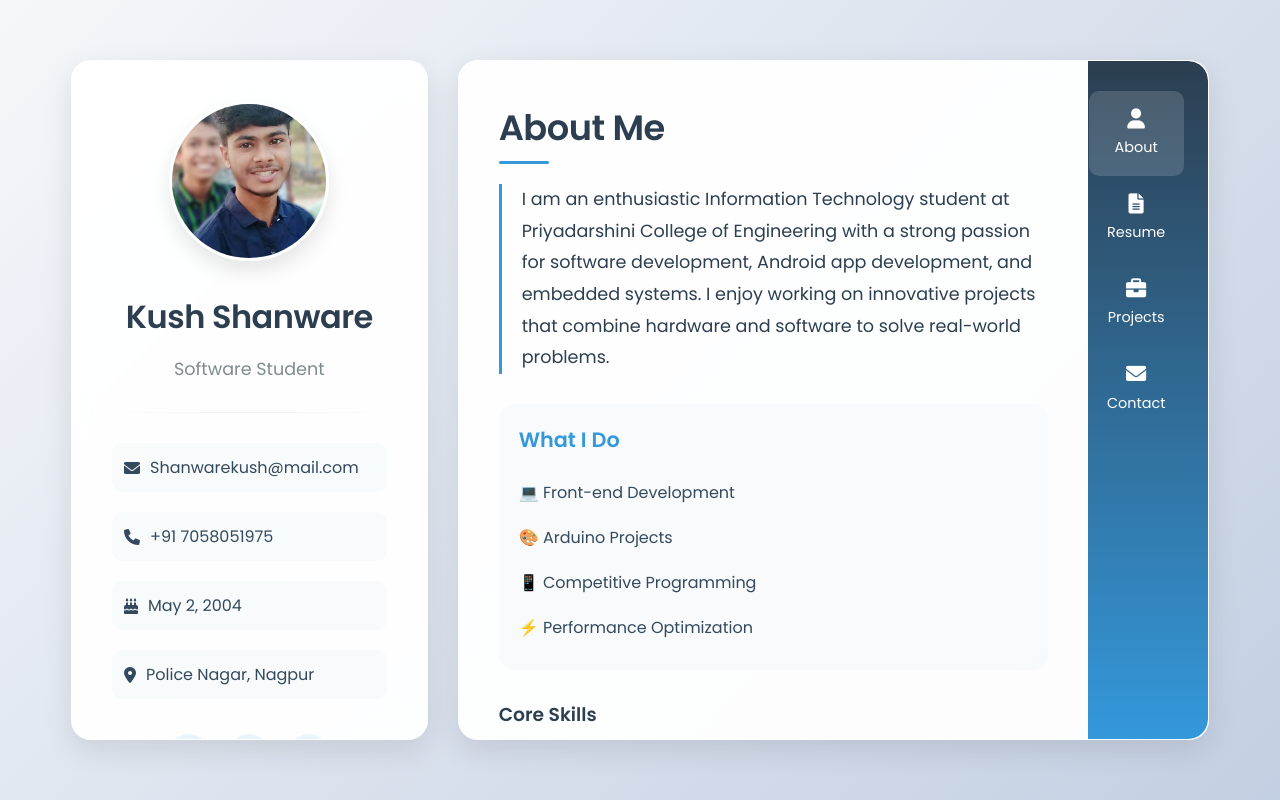
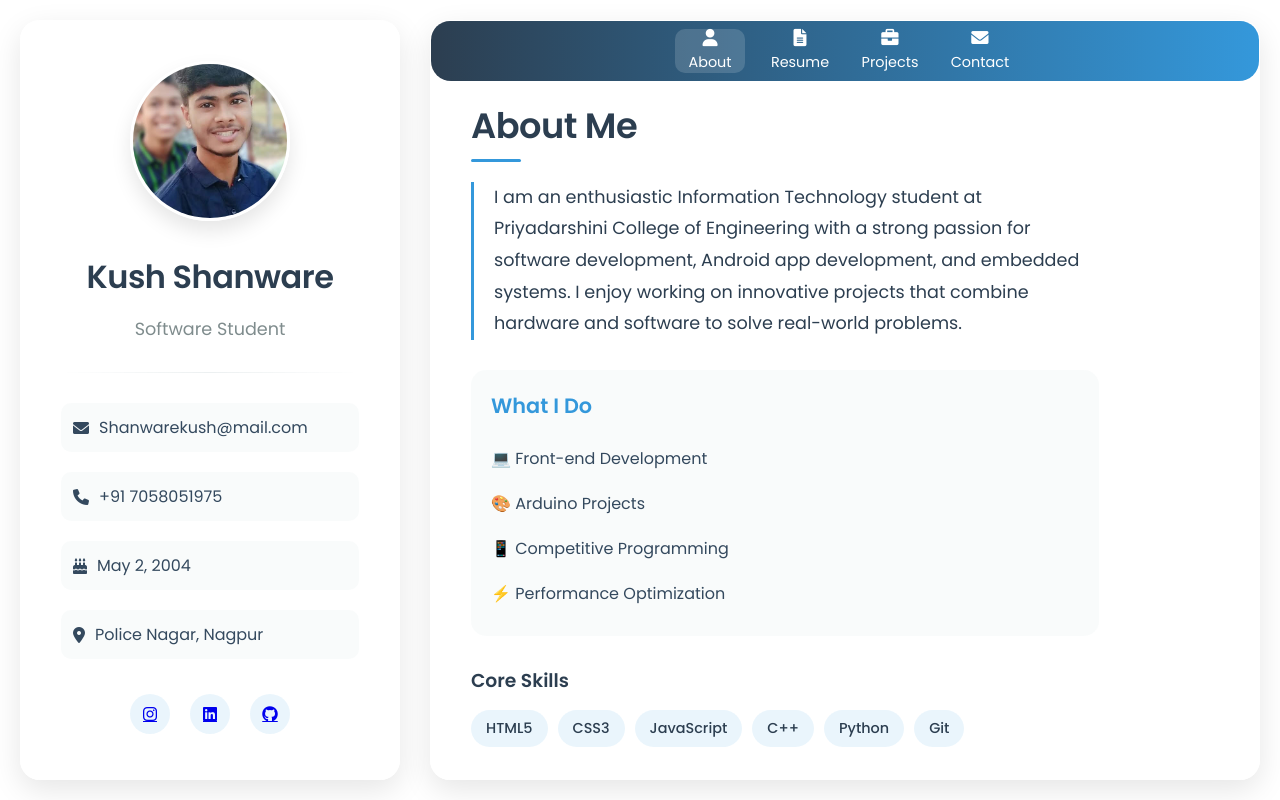
Before and after one commit to Kushanware/Portfolio_Website, a plain HTML site: page index.html in a window 1280 px wide. Both pictures are taken after a click on the item "About". Drawn offline with Linux system fonts and the light colour scheme; no server answers.

Commit message:
all file updates with working resume and all pages

```diff
--- a/index.html
+++ b/index.html
@@ -8,7 +8,7 @@
     <link rel="stylesheet" href="styles.css">
     <link href="https://fonts.googleapis.com/css2?family=Poppins:wght@400;500;600&display=swap" rel="stylesheet">
     <link rel="stylesheet" href="https://cdnjs.cloudflare.com/ajax/libs/font-awesome/6.0.0/css/all.min.css">
-    <link rel="icon" type="image/png" href="favicon.png">
+    <link rel="icon" type="image/png" href="favicon.png ">
 </head>
 
 <body>
@@ -125,11 +125,10 @@
 
             <div class="content-section" id="projects">
                 <h2>Projects</h2>
-                <div class="project-item">
-                    <h3>E-commerce Website</h3>
-                    <p>Built using MERN stack</p>
-                </div>
+
+                <div id="projects-container"></div>
             </div>
+
 
             <div class="content-section" id="contact">
                 <h2>Contact Me</h2>
@@ -143,17 +142,7 @@
         </div>
     </div>
 
-    <script>
-        document.querySelectorAll('.side-nav li').forEach(item => {
-            item.addEventListener('click', function () {
-                document.querySelectorAll('.side-nav li').forEach(li => li.classList.remove('active'));
-                document.querySelectorAll('.content-section').forEach(sec => sec.classList.remove('active'));
-                this.classList.add('active');
-                const target = this.getAttribute('data-target');
-                document.getElementById(target).classList.add('active');
-            });
-        });
-    </script>
+    <script src="script.js"></script>
 </body>
 
 </html>
--- /dev/null
+++ b/script.js
@@ -0,0 +1,60 @@
+document.addEventListener("DOMContentLoaded", function () {
+
+    function switchSection(targetId) {
+
+        document.querySelectorAll(".content-section").forEach(section => {
+            section.classList.remove("active");
+        });
+
+        document.querySelectorAll(".side-nav li").forEach(item => {
+            item.classList.remove("active");
+        });
+
+
+        document.getElementById(targetId).classList.add("active");
+
+
+        document.querySelector(`.side-nav li[data-target='${targetId}']`).classList.add("active");
+    }
+
+
+    document.querySelectorAll(".side-nav li").forEach(item => {
+        item.addEventListener("click", function () {
+            const targetId = this.getAttribute("data-target");
+            switchSection(targetId);
+        });
+    });
+
+
+    switchSection("about");
+
+
+    async function fetchGitHubRepos() {
+        const username = 'Kushanware';
+        try {
+            const response = await fetch(`https://api.github.com/users/${username}/repos`);
+            const repos = await response.json();
+            displayProjects(repos);
+        } catch (error) {
+            console.error("Failed to fetch GitHub repositories:", error);
+        }
+    }
+
+    function displayProjects(repos) {
+        const projectsContainer = document.getElementById('projects-container');
+        projectsContainer.innerHTML = '';
+
+        repos.forEach(repo => {
+            const projectItem = document.createElement('div');
+            projectItem.classList.add('project-item');
+            projectItem.innerHTML = `
+                <h3>${repo.name}</h3>
+                <p>${repo.description || 'No description available.'}</p>
+                <a href="${repo.html_url}" target="_blank">View Repository</a>
+            `;
+            projectsContainer.appendChild(projectItem);
+        });
+    }
+
+    fetchGitHubRepos();
+});
--- a/styles.css
+++ b/styles.css
@@ -1,4 +1,3 @@
-
 * {
     margin: 0;
     padding: 0;
@@ -15,20 +14,27 @@
 }
 
 body {
+
     display: flex;
     justify-content: center;
     align-items: center;
-    min-height: 100vh;
-    background: linear-gradient(135deg, #f5f7fa 0%, #c3cfe2 100%);
-    padding: 20px;
+    overflow: hidden;
+    height: 100vh;
+    margin: 0;
+    background-color: #ffffff;
+    font-family: Arial, sans-serif;
+}
+
+::-webkit-scrollbar {
+    display: none;
 }
 
 .container {
     display: flex;
     gap: 30px;
-    width: 95%;
+    width: 100%;
     max-width: 1400px;
-    height: 90vh;
+    height: 100vh;
     padding: 20px;
 }
 
@@ -38,7 +44,7 @@ body {
     background: rgba(255, 255, 255, 0.95);
     padding: 40px;
     border-radius: 20px;
-    box-shadow: 0 10px 30px rgba(0,0,0,0.1);
+    box-shadow: 0 10px 30px rgba(0, 0, 0, 0.1);
     text-align: center;
     max-width: 380px;
     height: 100%;
@@ -54,7 +60,7 @@ body {
     margin-bottom: 25px;
     object-fit: cover;
     border: 3px solid #fff;
-    box-shadow: 0 10px 20px rgba(0,0,0,0.1);
+    box-shadow: 0 10px 20px rgba(0, 0, 0, 0.1);
     transition: transform 0.3s ease;
 }
 
@@ -102,6 +108,7 @@ hr {
 .info-item {
     gap: 10px !important;
 }
+
 .info-item .icon {
     transition: all 0.3s ease;
 }
@@ -156,7 +163,7 @@ hr {
     background: rgba(255, 255, 255, 0.95);
     padding: 40px 160px 40px 40px;
     border-radius: 20px;
-    box-shadow: 0 10px 30px rgba(0,0,0,0.1);
+    box-shadow: 0 10px 30px rgba(0, 0, 0, 0.1);
     height: 100%;
     overflow-y: auto;
     backdrop-filter: blur(10px);
@@ -165,32 +172,46 @@ hr {
 }
 
 .side-nav {
-    position: absolute;
-    right: 0;
+    position: fixed;
     top: 0;
-    width: 120px;
-    height: 100%;
-    background: linear-gradient(180deg, #2c3e50 0%, #3498db 100%);
-    border-radius: 0 20px 20px 0;
-    padding: 30px 0;
+    left: 0;
+    width: 100%;
+    height: 60px;
+    background: linear-gradient(90deg, #2c3e50 0%, #3498db 100%);
+    border-radius: 0 0 20px 20px;
+    display: flex;
+    justify-content: center;
+    align-items: center;
+    z-index: 1000;
+    flex-direction: column;
+    padding: 20px;
+}
+
+.side-nav ul {
+    list-style: none;
+    display: flex;
+    justify-content: center;
+    align-items: center;
+    gap: 20px;
+    padding: 10px 20px;
+    margin: 0;
+}
+
+.side-nav li {
+    color: white;.content-section
+     padding: 12px;
+
+    cursor: pointer;
+    font-size: 0.9em;
+    transition: all 0.3s ease;
+    border-radius: 10px;
     display: flex;
     flex-direction: column;
     align-items: center;
-   text-align: center;
-    gap: 15px;
-}
-
-.side-nav li {
-    color: white;
-    padding: 18px;
-    cursor: pointer;
+    justify-content: center;
     text-align: center;
-    font-size: 0.9em;
-    transition: all 0.3s ease;
-    border-radius: 10px;
-    width: 80%;
-    position: relative;
-    overflow: hidden;
+    width: 70px;
+    /* Ensures equal width */
 }
 
 .side-nav li::before {
@@ -204,24 +225,32 @@ hr {
     transition: width 0.3s ease;
 }
 
-.side-nav li:hover::before {
-    width: 100%;
-}
+
 
 .side-nav li.active {
     background: rgba(255, 255, 255, 0.15);
 }
 
 .side-nav .fas {
-    font-size: 1.4em;
-    margin-bottom: 8px;
+    font-size: 1.2em;
+    margin-bottom: 5px;
 }
+
+
+
+
 
 .content-section {
     display: none;
     opacity: 0;
     transform: translateY(20px);
     animation: fadeIn 0.6s cubic-bezier(0.23, 1, 0.32, 1) forwards;
+}
+
+
+.content-section.active {
+    display: block;
+    /* Show the active section */
 }
 
 @keyframes fadeIn {
@@ -235,6 +264,7 @@ hr {
 .right-card h2 {
     color: #2c3e50;
     margin-bottom: 30px;
+    margin-top: 6%;
     font-size: 2.2em;
     position: relative;
     display: inline-block;
@@ -437,11 +467,25 @@ hr {
 }
 
 .project-item {
-    background: rgba(236, 240, 241, 0.3);
-    padding: 20px;
-    border-radius: 15px;
-    margin-bottom: 20px;
-    transition: transform 0.3s ease;
+    border: 1px solid #ddd;
+    padding: 15px;
+    margin-bottom: 15px;
+    border-radius: 5px;
+    background-color: #f9f9f9;
+}
+
+.project-item h3 {
+    margin-top: 0;
+}
+
+.project-item a {
+    color: #007bff;
+    text-decoration: none;
+    font-weight: bold;
+}
+
+.project-item a:hover {
+    text-decoration: underline;
 }
 
 .project-item:hover {
@@ -522,7 +566,7 @@ hr {
         width: 120px;
         height: auto;
         z-index: 1000;
-        box-shadow: 0 10px 30px rgba(0,0,0,0.2);
+        box-shadow: 0 10px 30px rgba(0, 0, 0, 0.2);
     }
 
     .side-nav li {
```
